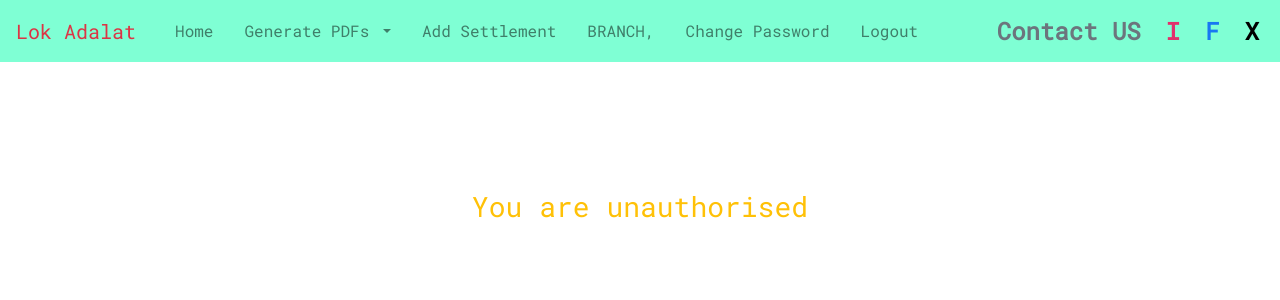
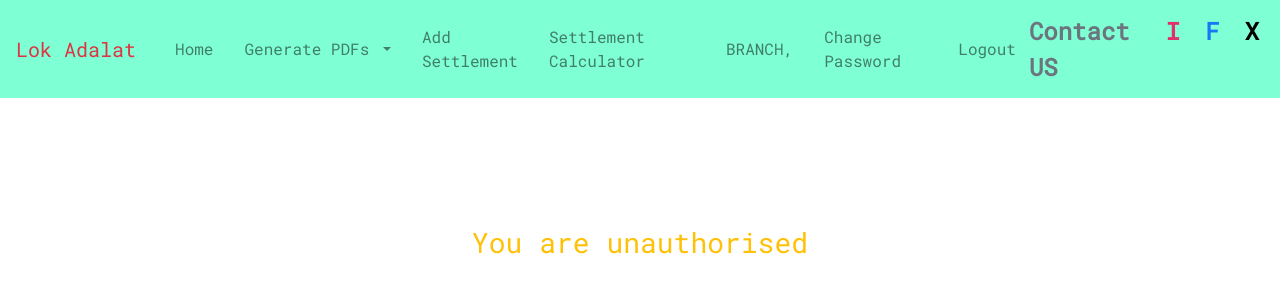
Before and after one commit to kamalkataria/lokadalat, a Django app: page /add in a window 1280 px wide. Shown: the top 300 px of the page. Run offline with Django 4.2, Linux system fonts and the light colour scheme; the visitor is signed in with stand-in values (Sample User, id 1); data comes from the database, SQL or seed files in the repository; some libraries are stand-ins or nearby versions.

Commit message:
Update base.html

```diff
--- a/loka/templates/base.html
+++ b/loka/templates/base.html
@@ -124,6 +124,9 @@
             <li class="nav-item">
                 <a class="nav-link" href="{% url 'add_settlement' %}">Add Settlement</a>
             </li>
+<li class="nav-item">
+                <a class="nav-link" href="{% url 'setcalc' %}">Settlement Calculator</a>
+</li>
             <li class="nav-item">
                 <a class="nav-link" href="{% url 'editprofile' %}"><span>{{ branch_name|upper }} {{ "Branch"|upper }}, {{ bankid|upper }}</span></a>
             </li>
```
